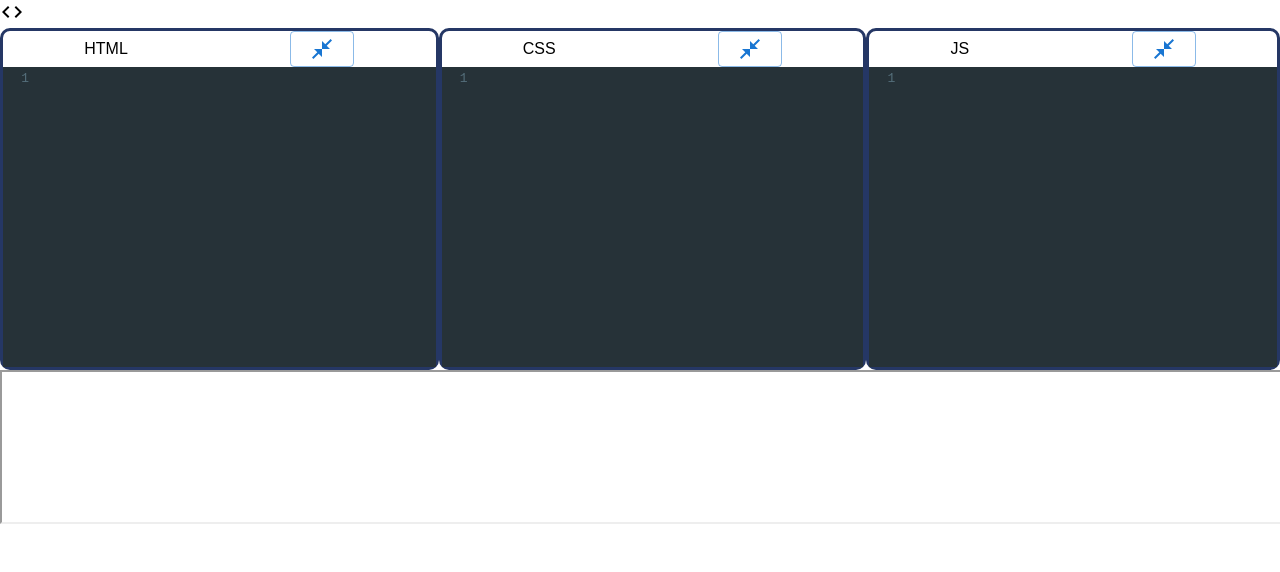
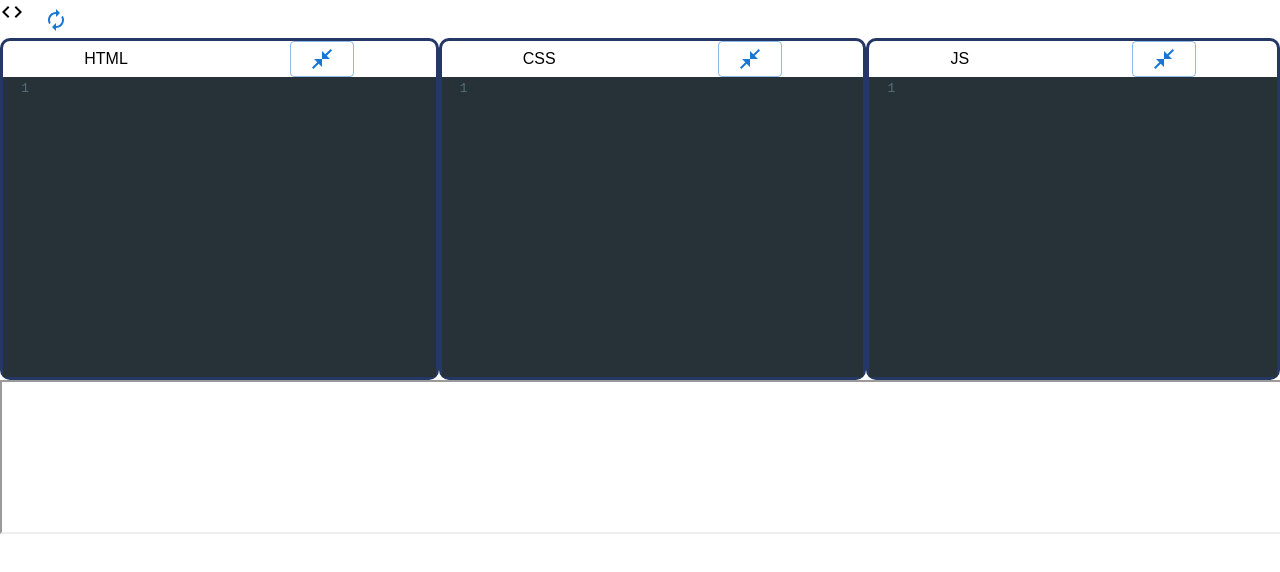
Before and after one commit to kaushal1999/online-code-editor-react, a React (Create React App) app: page / in a window 1280 px wide. Shown: the top 572 px of the page. Built offline with nearby package versions, Linux system fonts and the light colour scheme.

Commit message:
added expand-collapse & refresh button

```diff
--- a/src/App.js
+++ b/src/App.js
@@ -3,6 +3,9 @@ import './App.css';
 import Editor from './components/Editor';
 import CodeIcon from "@mui/icons-material/Code";
 import { useEffect } from 'react';
+import AutorenewIcon from "@mui/icons-material/Autorenew";
+import { Button } from "@mui/material";
+
 
 function App() {
   const [html, setHtml] = useState("")
@@ -45,6 +48,9 @@ function App() {
       <div>
         <div className="header">
           <CodeIcon></CodeIcon>
+          <Button onClick={()=>window.location.reload()}>
+            <AutorenewIcon></AutorenewIcon>
+          </Button>
         </div>
         <div className="pane top-pane">
           <Editor
@@ -67,10 +73,12 @@ function App() {
           ></Editor>
         </div>
         <div className="bottom-pane"></div>
-        <iframe srcDoc={srcCode} sandbox='allow-scripts' title='output'
-        width="100%">
-
-        </iframe>
+        <iframe
+          srcDoc={srcCode}
+          sandbox="allow-scripts"
+          title="output"
+          width="100%"
+        ></iframe>
       </div>
     );
 
```
